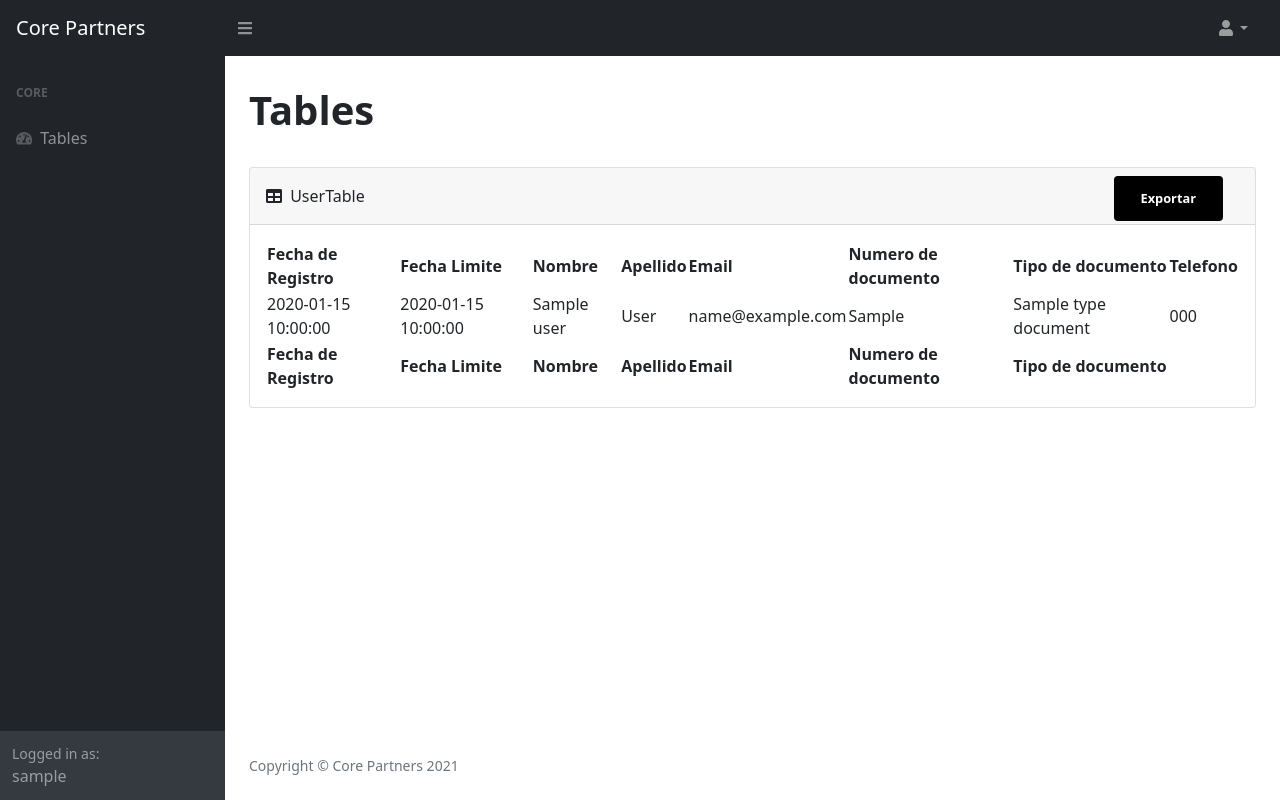
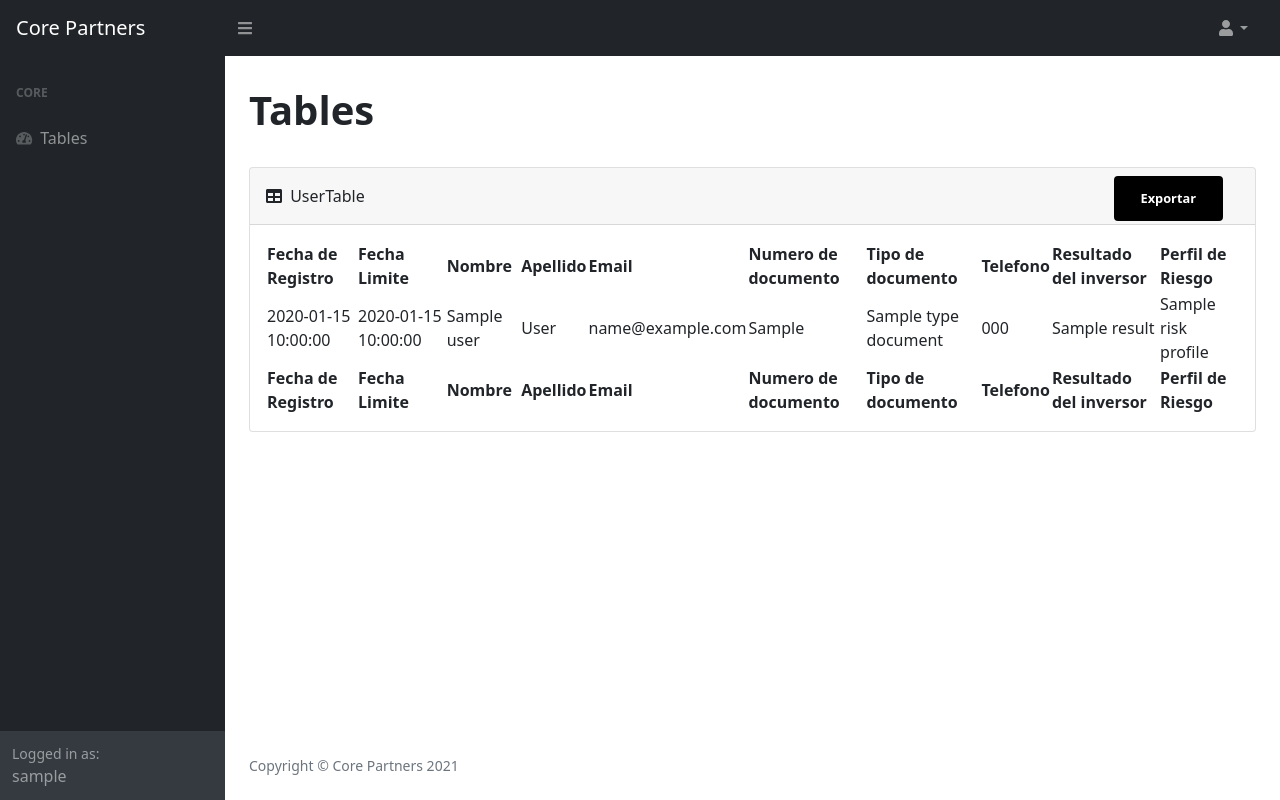
Before and after one commit to 01Eddie/CoreCapital, a Flask app: template web_dynamic/templates/index-Admin.html in a window 1280 px wide. Run offline with Flask 2, Linux system fonts and the light colour scheme; the visitor is signed in with stand-in values (Sample User, id 1); tables that the repository leaves empty hold one stand-in row (values such as "Sample post"); the template is opened without the code that fills it: most values are stand-ins (such as "Sample title", 1, 10 or a date in 2020); parts of the project's set-up code (start-up, migrations or seed data) failed here and were passed over; some libraries are stand-ins or nearby versions.

Commit message:
[ADD] web_dynamic

```diff
--- a/web_dynamic/app.py
+++ b/web_dynamic/app.py
@@ -149,21 +149,23 @@ def login():
         return render_template('login.html')
 
 
+@app.route('/dashboard', methods=['GET'], strict_slashes=False)
+def dashboard():
+    if 'username' in flask_session and 'password' in flask_session:
+        # print('Loggedo como {}'.format(flask_session['username']))
+        # answers = session.query(Answer, Type_Document, User, Question_Option, Question, Risk_Profile).join(User, User.id == Answer.id_user).join(Type_Document, Type_Document.id == User.id_type_document).join(Question_Option, Question_Option.id == Answer.id_question_option).join(Question, Question.id == Answer.id_question).join(Evaluation, User.id == Evaluation.id_user).join(Risk_Profile, Risk_Profile.id == Evaluation.id_risk_profile).all()
 
-@app.route('/dashboard', methods=['GET', 'POST'], strict_slashes=False)
-def dashboard():
-    if 'username' in flask_session or 'password' in flask_session:
-        # print('Loggedo como {}'.format(flask_session['username']))
-        answers = session.query(User, Type_Document).join(Type_Document, User.id_type_document == Type_Document.id).all()
+        answers = session.query(User, Type_Document, Evaluation, Risk_Profile).join(Type_Document, User.id_type_document == Type_Document.id).join(Evaluation, User.id == Evaluation.id_user).join(Risk_Profile, Risk_Profile.id == Evaluation.id_risk_profile).all()
+        # answers = session.query(User, Type_Document, Evaluation, Risk_Profile).join(Type_Document, User.id_type_document == Type_Document.id).join(Evaluation, Evaluation.id_risk_profile == User.id).filter(Risk_Profile.id == User.id).all()
         # print(answers)
         """ names = pd.DataFrame(answers, columns=answers)
         ex = names.to_excel('dataCorePartners.xlsx') """
 
         return render_template('index-Admin.html', answers=answers)
 
-@app.route('/dashboard-tables', methods=['GET', 'POST'], strict_slashes=False)
+@app.route('/dashboard-tables', methods=['GET'], strict_slashes=False)
 def dashboard_tables():
-    if 'username' in flask_session or 'password' in flask_session:
+    if 'username' in flask_session and 'password' in flask_session:
         # print('Loggedo como {}'.format(flask_session['username']))
         answers = session.query(User, Type_Document).join(Type_Document, User.id_type_document == Type_Document.id).all()
         # print(answers)
@@ -177,6 +179,8 @@ def export():
 def logout():
     # remove the username from the session if it's there
     flask_session.pop('username', None)
+    flask_session.pop('password', None)
+
     return redirect(url_for('login'))
 
 @app.route('/download', methods=['GET', 'POST'])
--- a/web_dynamic/templates/index-Admin.html
+++ b/web_dynamic/templates/index-Admin.html
@@ -119,6 +119,8 @@
                                             <th>Numero de documento</th>
                                             <th>Tipo de documento</th>
                                             <th>Telefono</th>
+                                            <th>Resultado del inversor</th>
+                                            <th>Perfil de Riesgo</th>
                                         </tr>
                                     </thead>
                                     <tfoot>
@@ -130,11 +132,15 @@
                                             <th>Email</th>
                                             <th>Numero de documento</th>
                                             <th>Tipo de documento</th>
+                                            <th>Telefono</th>
+                                            <th>Resultado del inversor</th>
+                                            <th>Perfil de Riesgo</th>
                                         </tr>
 
                                     </tfoot>
                                     <tbody>
-                                        {% for user, type_document in answers %}
+                                        <!-- User, Type_Document, Answer, Question_Option, Question, Risk_Profile -->
+                                        {% for user, type_document, evaluation, risk_profile in answers %}
                                         <tr>
                                             <td>{{ user.created_at }}</td>
                                             <td>{{ user.blocked_until }}</td>
@@ -144,6 +150,8 @@
                                             <td>{{ user.nro_document }}</td>
                                             <td>{{ type_document.name }}</td>
                                             <td>{{ user.phone }}</td>
+                                            <td>{{ evaluation.result }}</td>
+                                            <td>{{ risk_profile.name }}</td>
                                         </tr>
                                         {% endfor %}
                                     </tbody>
```
Also changed, not shown: 1 other file.
